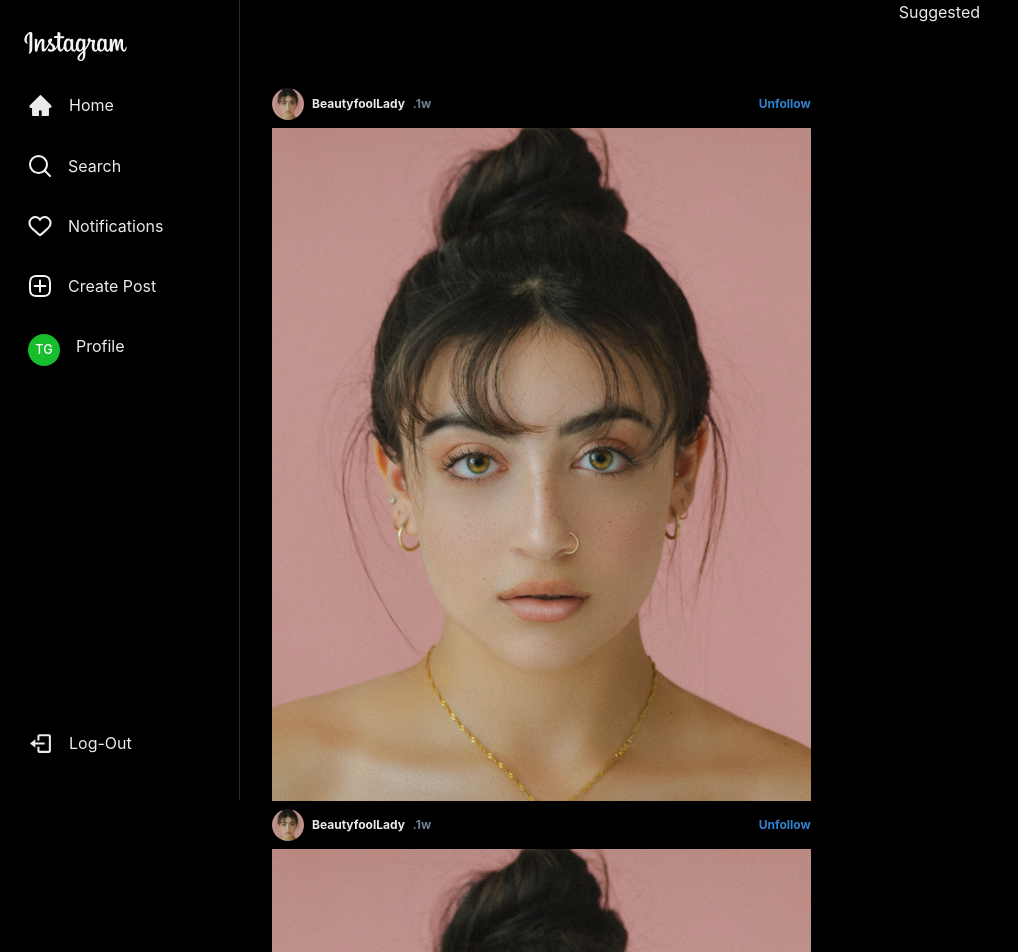
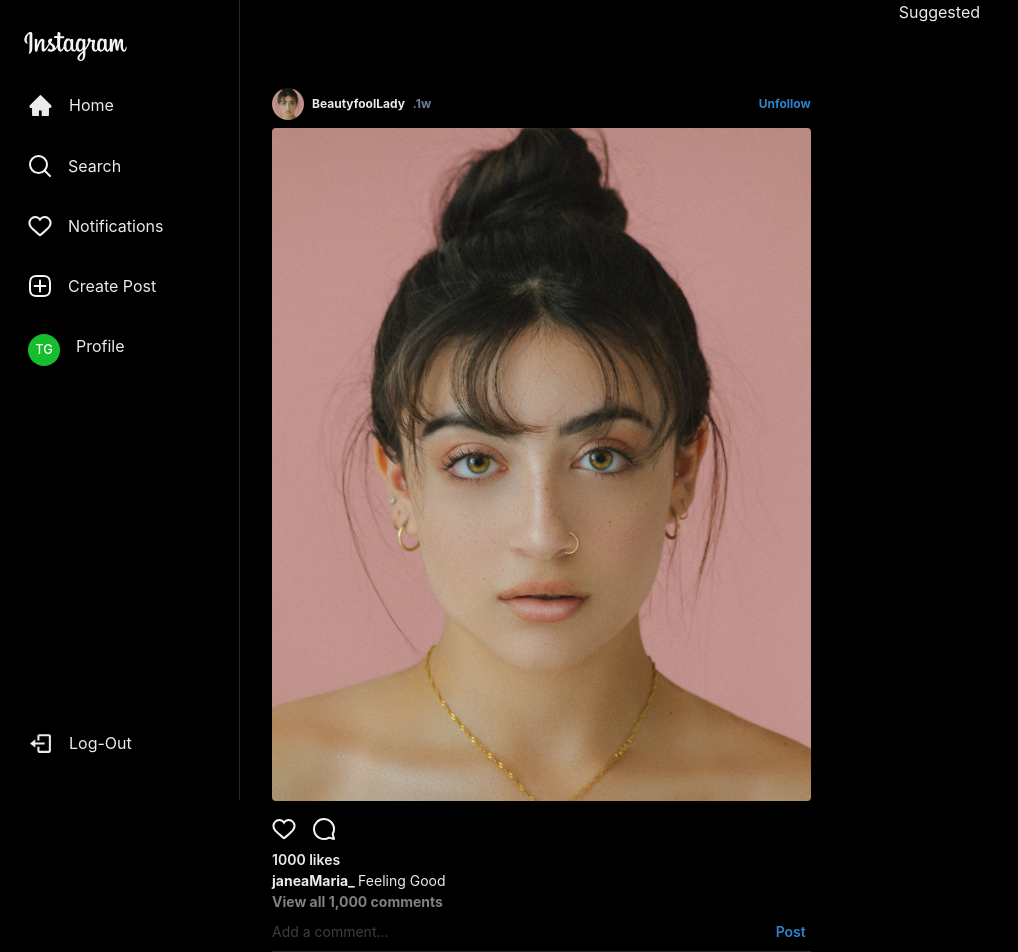
Before and after one commit to tusharg003/InstaClone, a React (Vite) app: page / in a window 1280 px wide. Shown: the top 952 px of the page, without its empty margins (0-1018 px from the left). Built offline with nearby package versions, Linux system fonts and the light colour scheme.

Commit message:
made the feed post page, added like function , made props for diff users

```diff
--- a/src/components/FeedPosts/FeedPost.jsx
+++ b/src/components/FeedPosts/FeedPost.jsx
@@ -2,14 +2,14 @@
 import PostFooter from './PostFooter';
 import PostHeader from './PostHeader';
 
-const FeedPost = () => {
+const FeedPost = ({ img, username, avatar }) => {
   return (
     <>
-      <PostHeader />
-      <Box>
-        <Image src='/img1.png' alt='user-profile-pic'/>
+      <PostHeader username={username} avatar={avatar} />
+      <Box my={2} borderRadius={4} overflow={'hidden'}>
+        <Image src={img} alt={username} />
       </Box>
-      <PostFooter />
+      <PostFooter username={username} />
     </>
   );
 };
--- a/src/components/FeedPosts/FeedPosts.jsx
+++ b/src/components/FeedPosts/FeedPosts.jsx
@@ -3,10 +3,10 @@
 const FeedPosts = () => {
   return (
     <Container maxW={'container.sm'} py={10} px={2}>
-      <FeedPost />
-      <FeedPost />
-      <FeedPost />
-      <FeedPost />
+      <FeedPost img='/img1.png' username='janeaMaria_' avatar='/img1.png' />
+      <FeedPost img='/img2.png' username='_iamGod31' avatar='/img2.png' />
+      <FeedPost img='/img3.png' username='SoPhia_2' avatar='/img3.png' />
+      <FeedPost img='/img4.png' username='nature_lover_71' avatar='/img4.png' />
     </Container>
   );
 };
--- a/src/components/FeedPosts/PostFooter.jsx
+++ b/src/components/FeedPosts/PostFooter.jsx
@@ -1,6 +1,82 @@
-const PostFooter = () => {
-  return <>
+import {
+  Box,
+  Button,
+  Flex,
+  Input,
+  InputGroup,
+  InputRightElement,
+  Text,
+} from '@chakra-ui/react';
+import { useState } from 'react';
+import {
+  CommentLogo,
+  NotificationsLogo,
+  UnlikeLogo,
+} from '../../assets/constants';
 
-  </>;
+const PostFooter = ({ username }) => {
+  const [liked, setLiked] = useState(false);
+  const [likes, setLikes] = useState(1000);
+
+  const handleLike = () => {
+    if (liked) {
+      setLiked(false);
+      setLikes(likes - 1);
+    } else {
+      setLiked(true);
+      setLikes(likes + 1);
+    }
+  };
+
+  return (
+    <Box mb={10}>
+      <Flex alignItems={'center'} gap={4} w={'full'} pt={0} mb={2} mt={4}>
+        <Box onClick={handleLike} cursor={'pointer'} fontSize={18}>
+          {!liked ? <NotificationsLogo /> : <UnlikeLogo />}
+        </Box>
+        <Box cursor={'pointer'} fontSize={18}>
+          <CommentLogo />
+        </Box>
+      </Flex>
+      <Text fontWeight={600} fontSize={'sm'}>
+        {likes} likes
+      </Text>
+
+      <Text fontSize={'sm'} fontWeight={700}>
+        {username}{' '}
+        <Text as='span' fontWeight={400}>
+          Feeling Good
+        </Text>
+        <Text fontSize={'sm'} color={'gray'}>
+          View all 1,000 comments
+        </Text>
+      </Text>
+
+      <Flex
+        alignItems={'center'}
+        gap={2}
+        justifyContent={'space-between'}
+        w={'full'}>
+        <InputGroup>
+          <Input
+            variant={'flushed'}
+            placeholder='Add a comment...'
+            fontSize={14}
+          />
+          <InputRightElement>
+            <Button
+              fontSize={14}
+              color={'blue.500'}
+              fontWeight={600}
+              cursor={'pointer'}
+              _hover={{ color: 'white' }}
+              bg={'transparent'}>
+              Post
+            </Button>
+          </InputRightElement>
+        </InputGroup>
+      </Flex>
+    </Box>
+  );
 };
 export default PostFooter;
--- a/src/components/FeedPosts/PostHeader.jsx
+++ b/src/components/FeedPosts/PostHeader.jsx
@@ -1,10 +1,14 @@
 import { Avatar, Box, Flex, Text } from '@chakra-ui/react';
 
-const PostHeader = () => {
+const PostHeader = ({ username, avatar }) => {
   return (
-    <Flex justifyContent={'space-between'} alignItems={'center'} w={'full'} my={2}>
+    <Flex
+      justifyContent={'space-between'}
+      alignItems={'center'}
+      w={'full'}
+      my={2}>
       <Flex alignItems={'center'} gap={2}>
-        <Avatar src='/img1.png' alt='user profile pic' size={'sm'} />
+        <Avatar src={avatar} alt={username} size={'sm'} />
         <Flex fontSize={12} fontWeight={'bold'} gap={2}>
           BeautyfoolLady
           <Box color={'gray.500'}>.1w</Box>
```
